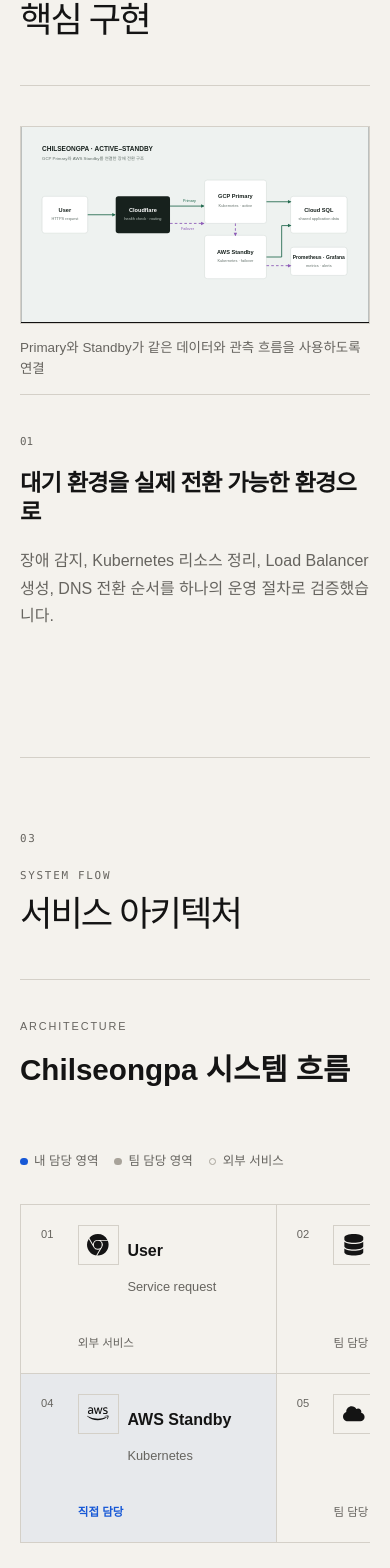
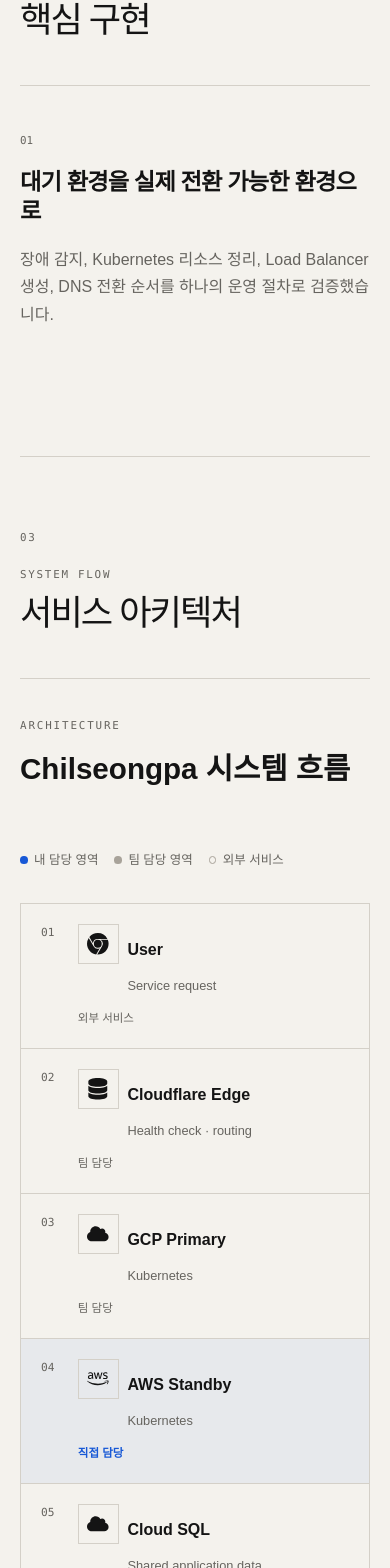
Before and after one commit to hjh6709/portfolio, a Next.js app: page /projects/chilseongpa in a window 390 px wide. Shown: the part 2296-3864 px from the top of the page. Built offline with nearby package versions, Linux system fonts and the light colour scheme; no server answers.

Commit message:
fix: refine project evidence and mobile architecture

```diff
--- a/components/architecture-diagram.module.css
+++ b/components/architecture-diagram.module.css
@@ -16,7 +16,7 @@
 .caption > div > span,
 .routesHeading span {
   color: var(--muted);
-  font-family: var(--font-mono);
+  font-family: var(--mono-font);
   font-size: 0.68rem;
   letter-spacing: 0.17em;
 }
@@ -96,7 +96,7 @@
 
 .nodeIndex {
   color: var(--muted);
-  font-family: var(--font-mono);
+  font-family: var(--mono-font);
   font-size: 0.7rem;
 }
 
@@ -171,7 +171,7 @@
 
 .routeIndex {
   color: var(--muted);
-  font-family: var(--font-mono);
+  font-family: var(--mono-font);
   font-size: 0.68rem;
 }
 
@@ -194,7 +194,7 @@
 .routeLabel small {
   color: var(--muted);
   display: block;
-  font-family: var(--font-mono);
+  font-family: var(--mono-font);
   font-size: 0.57rem;
   letter-spacing: 0.12em;
   margin-bottom: 0.15rem;
@@ -231,6 +231,20 @@
     flex-direction: column;
   }
 
+  .viewport {
+    overflow-x: visible;
+    padding-bottom: 0;
+  }
+
+  .nodeGrid {
+    grid-template-columns: 1fr;
+    min-width: 0;
+  }
+
+  .node {
+    min-height: 9rem;
+  }
+
   .routes li {
     align-items: start;
     gap: 0.25rem 0.75rem;
--- a/components/project-case-study.module.css
+++ b/components/project-case-study.module.css
@@ -231,6 +231,19 @@
   grid-row: 1;
 }
 
+.featureCopyOnly,
+.featureCopyOnly:nth-child(even) {
+  grid-template-columns: minmax(0, 1fr);
+}
+
+.featureCopyOnly .featureCopy,
+.featureCopyOnly:nth-child(even) .featureCopy {
+  grid-column: auto;
+  grid-row: auto;
+  max-width: 52rem;
+  padding-bottom: 0;
+}
+
 .feature figure figcaption {
   border-bottom: 1px solid var(--line);
   padding: 0.9rem 0;
--- a/components/project-case-study.tsx
+++ b/components/project-case-study.tsx
@@ -97,8 +97,15 @@ export function ProjectCaseStudy({ project }: ProjectCaseStudyProps) {
         </div>
 
         <div className={styles.featureList}>
-          {project.featureStories.map((story, index) => (
-            <article className={styles.feature} key={`${story.src}-${story.title}`}>
+          {project.featureStories.map((story, index) => {
+            const duplicatesHero = story.src === project.heroImage.src;
+
+            return (
+              <article
+                className={`${styles.feature} ${duplicatesHero ? styles.featureCopyOnly : ''}`}
+                key={`${story.src}-${story.title}`}
+              >
+                {!duplicatesHero && (
                   <figure>
                     <div className={styles.featureImage}>
                       <Image
@@ -111,13 +118,15 @@ export function ProjectCaseStudy({ project }: ProjectCaseStudyProps) {
                     </div>
                     <figcaption>{story.caption}</figcaption>
                   </figure>
+                )}
                 <div className={styles.featureCopy}>
                   <span>{sectionNumber(index + 1)}</span>
                   <h3>{story.title}</h3>
                   <p>{story.description}</p>
                 </div>
               </article>
-          ))}
+            );
+          })}
         </div>
       </section>
 
```
Also changed, not shown: 1 other file (tests, documents, lock files or other folders). Lines whose indentation alone changed are shown as unchanged.
